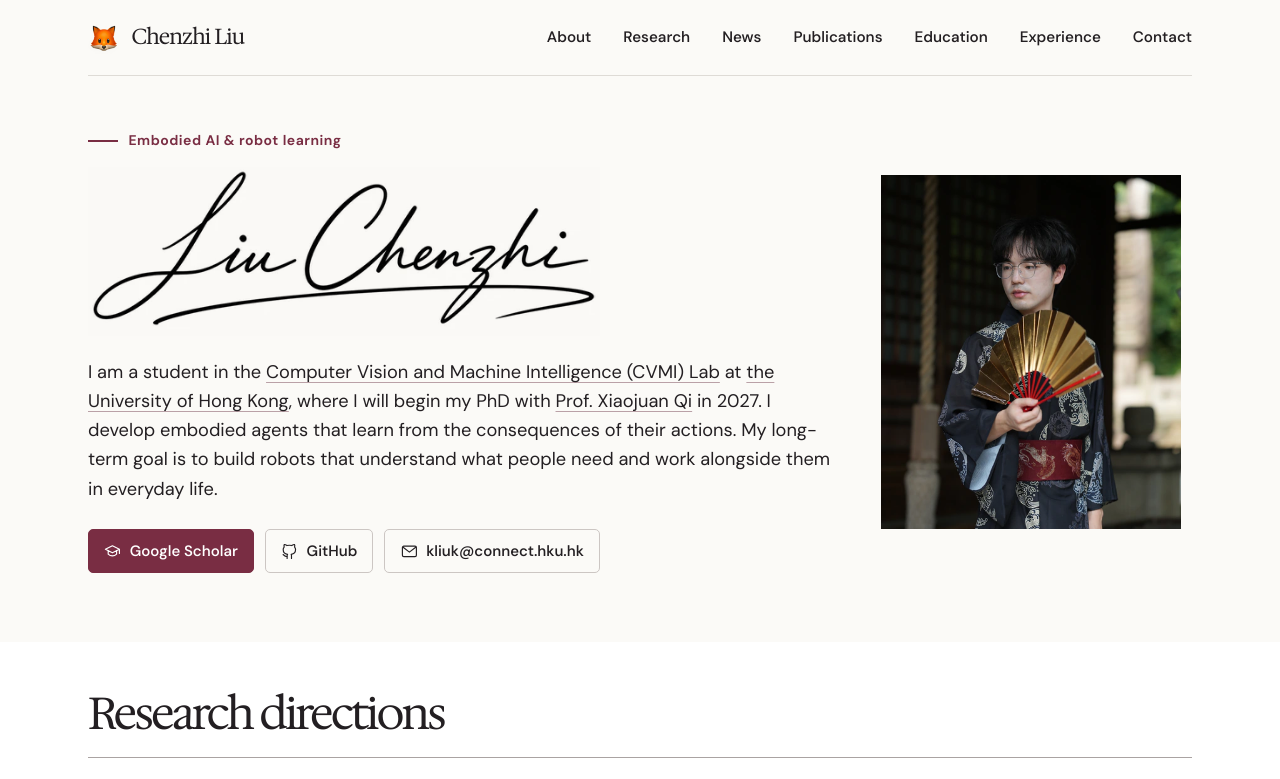
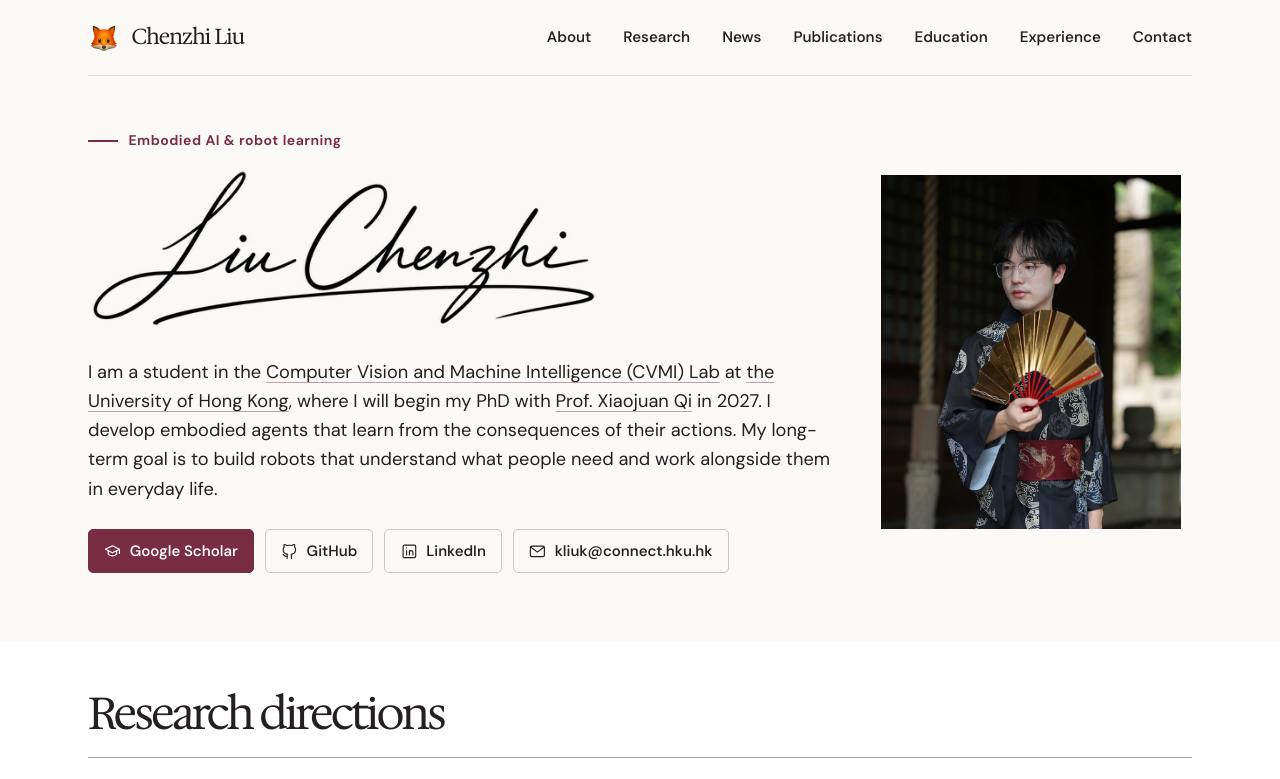
Before and after one commit to kaiknower/liuchenzhi, a plain HTML site: page index.html in a window 1280 px wide. Shown: the top 779 px of the page. Drawn offline with Linux system fonts and the light colour scheme.

Commit message:
Add LinkedIn to the homepage profile links

```diff
--- a/index.html
+++ b/index.html
@@ -36,12 +36,15 @@
           <div class="bio-text">
             <p>I am a student in the <a href="https://cvmi.hku.hk/">Computer Vision and Machine Intelligence (CVMI) Lab</a> at <a href="https://www.hku.hk/">the University of Hong Kong</a>, where I will begin my PhD with <a href="https://ece.hku.hk/people/xjqi/">Prof. Xiaojuan Qi</a> in <time datetime="2027">2027</time>. I develop embodied agents that learn from the consequences of their actions. My long-term goal is to build robots that understand what people need and work alongside them in everyday life.</p>
           </div>
-          <div class="profile-links" role="group" aria-label="Research profiles and email">
+          <div class="profile-links" role="group" aria-label="Profile links and email">
             <a class="scholar" href="https://scholar.google.com/citations?user=D7RZ5kYAAAAJ&amp;hl=en">
               <svg viewBox="0 0 24 24" aria-hidden="true"><path d="m2 9 10-5 10 5-10 5zM6 11v5c3.4 3.2 8.6 3.2 12 0v-5M22 9v6"/></svg>Google Scholar
             </a>
             <a href="https://github.com/kaiknower">
               <svg viewBox="0 0 24 24" aria-hidden="true"><path d="M9 19c-4.1 1.4-4.1-2-6-2.4M15 22v-3.5c0-1 .1-1.6-.5-2.3 3.1-.35 6.3-1.5 6.3-6.8 0-1.5-.5-2.7-1.4-3.6.15-.36.6-1.8-.13-3.55 0 0-1.17-.37-3.82 1.4a13.4 13.4 0 0 0-6.96 0C5.84 1.88 4.67 2.25 4.67 2.25c-.73 1.76-.27 3.19-.14 3.55a5.1 5.1 0 0 0-1.4 3.6c0 5.27 3.2 6.45 6.26 6.8-.57.59-.64 1.36-.64 2.3V22"/></svg>GitHub
+            </a>
+            <a href="https://www.linkedin.com/in/chenzhi-liu-1041a03a7/">
+              <svg viewBox="0 0 24 24" aria-hidden="true"><rect x="3" y="3" width="18" height="18" rx="2"/><path d="M8 11v6m0-10v.1m4 9.9v-6m0 2.5a2.5 2.5 0 0 1 5 0V17"/></svg>LinkedIn
             </a>
             <a href="mailto:kliuk@connect.hku.hk">
               <svg viewBox="0 0 24 24" aria-hidden="true"><rect x="2" y="4.5" width="20" height="15" rx="2"/><path d="m3 6 9 7 9-7"/></svg>kliuk@connect.hku.hk
```
